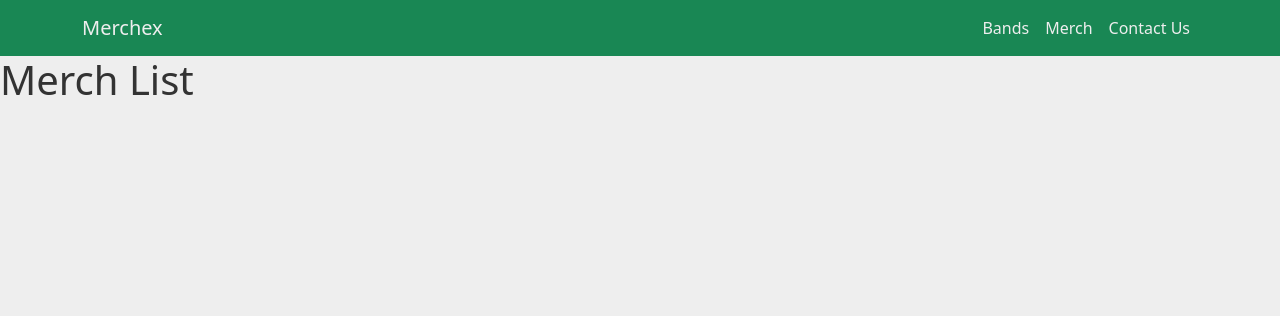
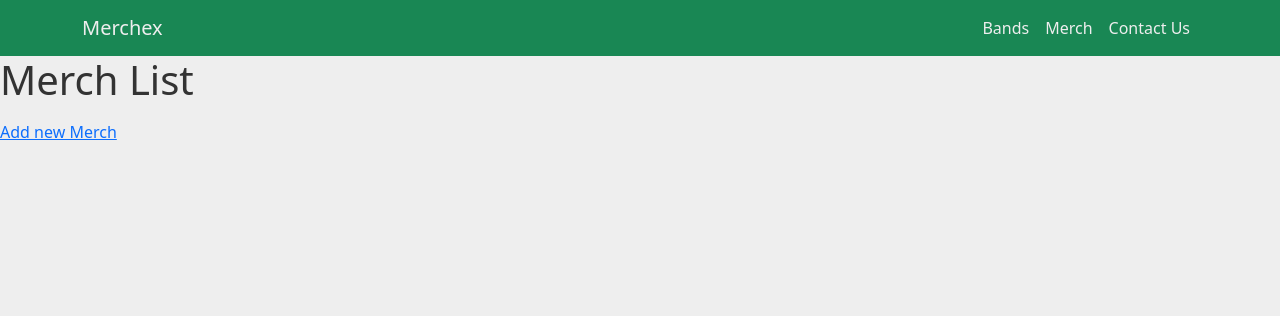
Before and after one commit to rjgabriel1/django_oc, a Django app: page /merchs/ in a window 1280 px wide. Shown: the top 316 px of the page. Run offline with Django 4.2, Linux system fonts and the light colour scheme; data that the repository does not hold is empty.

Commit message:
add create merch link to the merch list template

```diff
--- a/listings/templates/bands/merch_list.html
+++ b/listings/templates/bands/merch_list.html
@@ -8,4 +8,5 @@
 {%endfor%}
 </ul>
 
+<a href="{% url 'merch-add'%}" role="button"> Add new Merch</a>
 {%endblock%}
```
